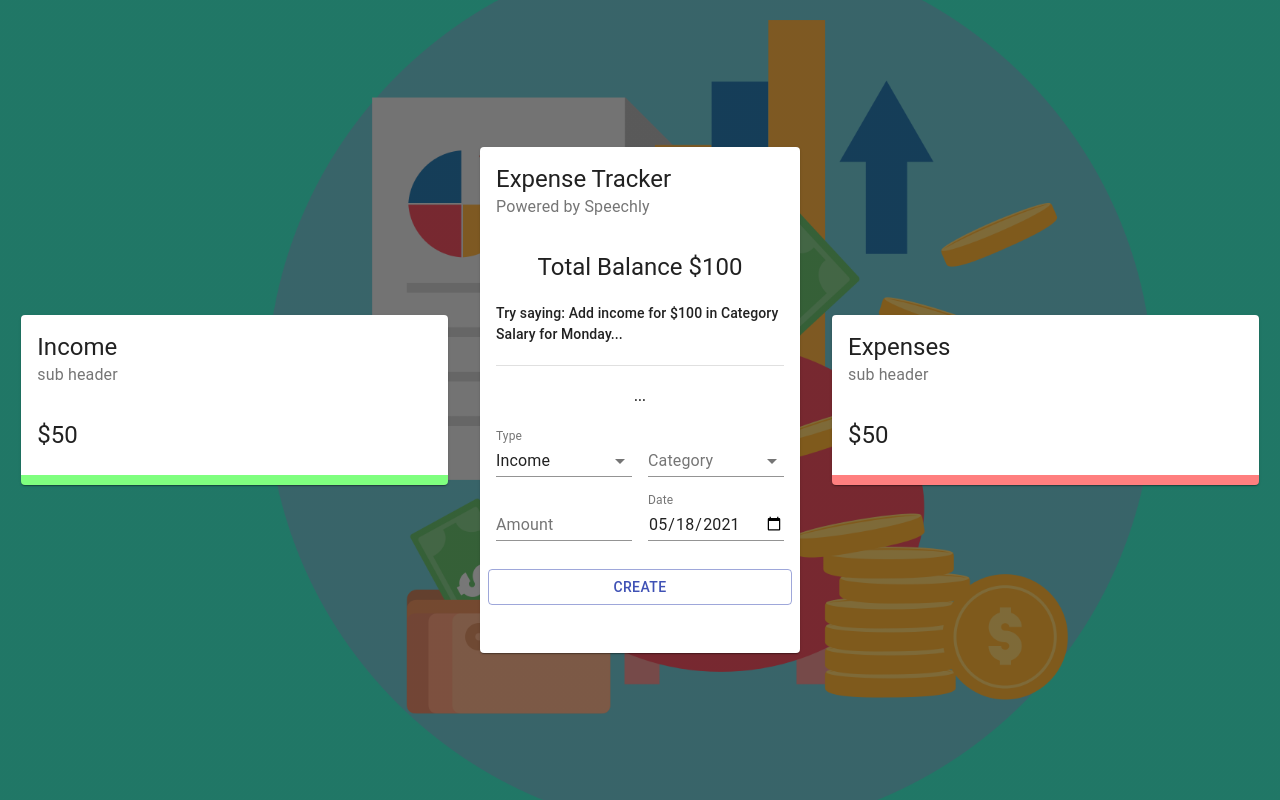
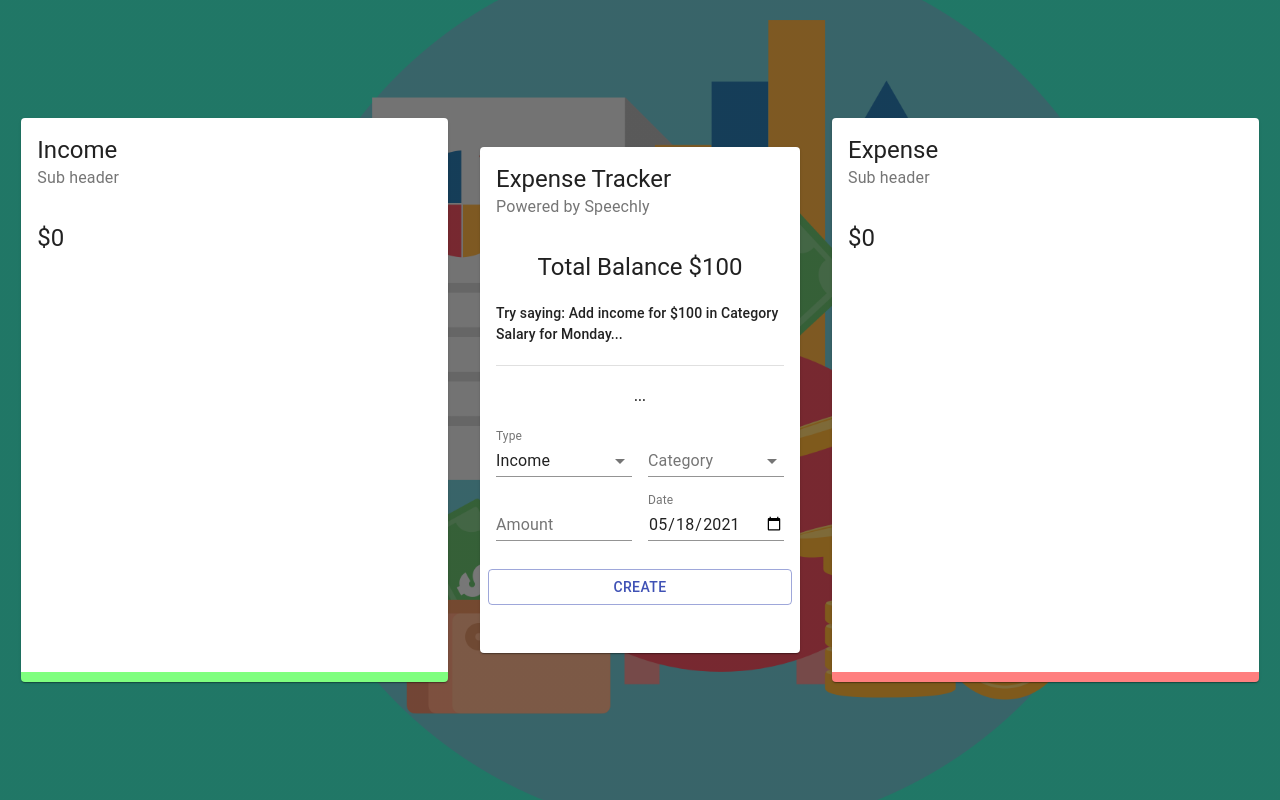
Before and after one commit to fhernan22/Expense-Tracker, a React (Create React App) app: page / in a window 1280 px wide. Built offline with nearby package versions, Linux system fonts and the light colour scheme.

Commit message:
Added pie charts from chart.js

```diff
--- a/src/App.js
+++ b/src/App.js
@@ -25,7 +25,7 @@ const App = () => {
           <Main />
         </Grid>
         <Grid item xs={12} sm={4}>
-          <Details title="Expenses" />
+          <Details title="Expense" />
         </Grid>
       </Grid>
     </div>
--- a/src/components/Details/Details.jsx
+++ b/src/components/Details/Details.jsx
@@ -3,6 +3,8 @@ import { Card, CardHeader, CardContent, Typography } from "@material-ui/core";
 import { makeStyles } from "@material-ui/core/styles";
 
 import { Doughnut } from "react-chartjs-2";
+
+import useTransactions from "../../hooks/useTransactions";
 
 const useStyles = makeStyles(() => ({
   income: {
@@ -15,13 +17,14 @@ const useStyles = makeStyles(() => ({
 
 const Details = ({ title }) => {
   const classes = useStyles();
+  const { total, chartData } = useTransactions(title);
 
   return (
     <Card className={title === "Income" ? classes.income : classes.expense}>
-      <CardHeader title={title} subheader="sub header" />
+      <CardHeader title={title} subheader="Sub header" />
       <CardContent>
-        <Typography variant="h5">$50</Typography>
-        {/* <Doughnut data={[1, 2, 3, 4, 5]} /> */}
+        <Typography variant="h5">${total}</Typography>
+        <Doughnut data={chartData} />
       </CardContent>
     </Card>
   );
--- /dev/null
+++ b/src/hooks/useTransactions.js
@@ -0,0 +1,41 @@
+import React, { useContext } from "react";
+import { ExpenseTrackerContext } from "../context/context";
+
+import {
+  incomeCategories,
+  expenseCategories,
+  resetCategories,
+} from "../constants/categories";
+
+const useTransactions = (title) => {
+  resetCategories();
+  const { transactions } = useContext(ExpenseTrackerContext);
+  const rightTransactions = transactions.filter((t) => t.type === title);
+  const total = rightTransactions.reduce(
+    (acc, currVal) => (acc += currVal.amount),
+    0
+  );
+  const categories = title === "Income" ? incomeCategories : expenseCategories;
+
+  rightTransactions.forEach((t) => {
+    const category = categories.find((c) => c.type === t.category);
+
+    if (category) category.amount += t.amount;
+  });
+
+  const filteredCategories = categories.filter((sc) => sc.amount > 0);
+
+  const chartData = {
+    datasets: [
+      {
+        data: filteredCategories.map((c) => c.amount),
+        backgroundColor: filteredCategories.map((c) => c.color),
+      },
+    ],
+    labels: filteredCategories.map((c) => c.type),
+  };
+
+  return { filteredCategories, total, chartData };
+};
+
+export default useTransactions;
```
